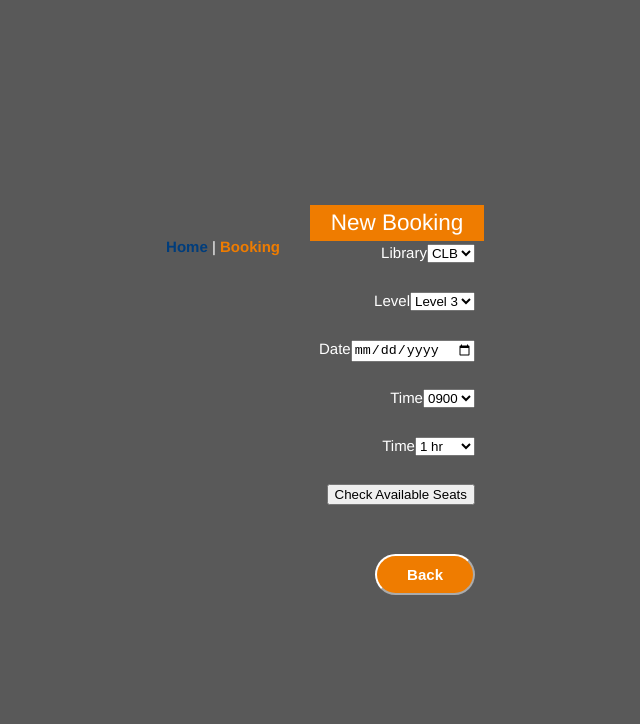
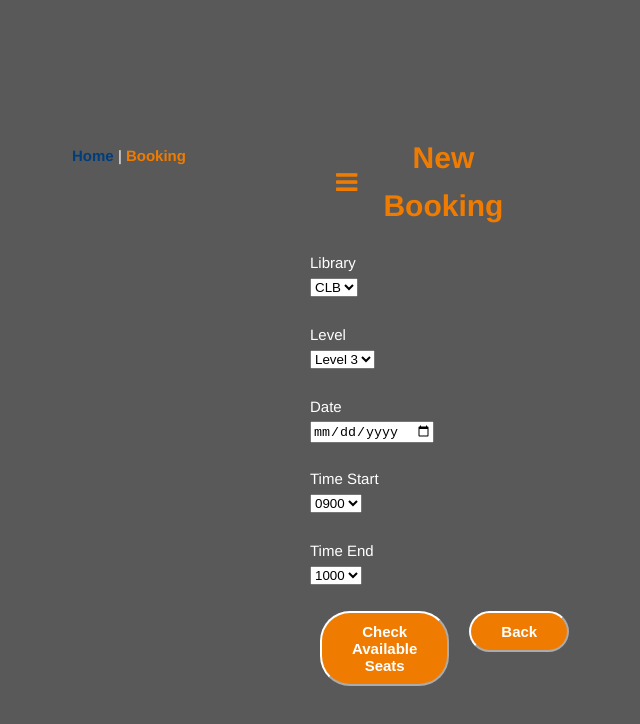
Before and after one commit to BT3103AppDev1/l1-final-project-group-17, a Vue app: page /Booking in a window 1280 px wide. Shown: the top 724 px of the page, without its empty margins (330-970 px from the left). Built offline with nearby package versions, Linux system fonts and the light colour scheme.

Commit message:
change styles

```diff
--- a/src/App.vue
+++ b/src/App.vue
@@ -13,6 +13,8 @@
 </script>
 
 <style>
+    @import url('https://fonts.googleapis.com/css2?family=Montserrat');
+
     #app {
         font-family: Avenir, Helvetica, Arial, sans-serif;
         -webkit-font-smoothing: antialiased;
@@ -31,4 +33,5 @@
     #nav a.router-link-exact-active{
         color: #ef7c00
     }
+
 </style>
--- a/src/Views/Booking.Vue
+++ b/src/Views/Booking.Vue
@@ -1,20 +1,31 @@
 <template>
     <div id = "main">
-        <TheBookingPageVue />
+        <div id = "head">
+            <TheSideBar />
+            <h1>New Booking</h1>
+        </div>
+        <TheBookingPage/>
     </div>
 </template>
 
 <script>
-    import TheBookingPageVue from '@/components/TheBookingPage.vue'
+    import TheBookingPage from '@/components/TheBookingPage.vue'
+    import TheSideBar from '@/components/TheSideBar.vue'
     export default {
         name: 'App',
         components:{
-              TheBookingPageVue
+            TheBookingPage,
+            TheSideBar
         },
     }
 </script>
 
 <style scoped>
+    h2{
+        color: rgb(239, 124, 0);
+        text-align: left;
+    }
+
     header {
         line-height: 1.5;
     }
@@ -22,6 +33,11 @@ header {
     .logo {
         display: block;
         margin: 0 auto 2rem;
+    }
+
+    #head {
+        display: flex;
+        width: 50%;
     }
 
 @media (min-width: 1024px) {
@@ -40,5 +56,9 @@ header {
         place-items: flex-start;
         flex-wrap: wrap;
     }
+
+    html * {
+        font-family: Montserrat;
+    }
 }
 </style>
--- a/src/Views/Home.Vue
+++ b/src/Views/Home.Vue
@@ -40,5 +40,9 @@ header {
         place-items: flex-start;
         flex-wrap: wrap;
     }
+
+    html * {
+        font-family: Montserrat;
+    }
 }
 </style>
--- a/src/components/TheBookingPage.vue
+++ b/src/components/TheBookingPage.vue
@@ -1,15 +1,13 @@
 <template>
     <div class = "container">
         <form id = "myform">
-            <h2>New Booking</h2>
-
             <div class = "formli">
-                <label for = "library1">Library</label>
+                <label for = "library1">Library</label> <br>
                 <select name = "library1" id = "library1">
                     <option value = "clb">CLB</option>
                 </select>
                 <br><br>
-                <label for = "level1">Level</label>
+                <label for = "level1">Level</label> <br>
                 <select name = "level1" id = "level1">
                     <option value = "level3">Level 3</option>
                     <option value = "level4">Level 4</option>
@@ -17,10 +15,10 @@
                     <option value = "level6">Level 6</option>
                 </select>
                 <br><br>
-                <label for = "bookingdate1">Date</label>
+                <label for = "bookingdate1">Date</label> <br>
                 <input type = "date" id = "bookingdate1" name = "bookingdate1">
                 <br><br>
-                <label for = "time1">Time</label>
+                <label for = "time1">Time Start</label> <br>
                 <select name = "time1" id = "time1">
                     <option value = "9am">0900</option>
                     <option value = "10am">1000</option>
@@ -36,33 +34,34 @@
                     <option value = "8pm">2000</option>
                 </select>
                 <br><br>
-                <label for = "duration1">Time</label>
-                <select name = "duration1" id = "duration1">
-                    <option value = "1hr">1 hr</option>
-                    <option value = "2hr">2 hrs</option>
-                    <option value = "3hr">3 hrs</option>
-                    <option value = "4hr">4 hrs</option>
-                    <option value = "5hr">5 hrs</option>
-                    <option value = "6hr">6 hrs</option>
-                    <option value = "7hr">7 hrs</option>
-                    <option value = "8hr">8 hrs</option>
-                    <option value = "9hr">9 hrs</option>
-                    <option value = "10hr">10 hrs</option>
-                    <option value = "11hr">11 hrs</option>
-                    <option value = "12hr">12 hrs</option>
+                <label for = "duration1">Time End</label> <br>
+                <select name = "duration1" id = "time2">
+                    <option value = "10am">1000</option>
+                    <option value = "11am">1100</option>
+                    <option value = "12pm">1200</option>
+                    <option value = "1pm">1300</option>
+                    <option value = "2pm">1400</option>
+                    <option value = "3pm">1500</option>
+                    <option value = "4pm">1600</option>
+                    <option value = "5pm">1700</option>
+                    <option value = "6pm">1800</option>
+                    <option value = "7pm">1900</option>
+                    <option value = "8pm">2100</option>
                 </select>
                 <br><br>
+            </div>
+        </form>
 
+        <div class = "buttons">
                 <div class = "checkseats">
-                    <button id = "checkseatsbutton" type = "button" v-on:click="savetofs">Check Available Seats </button>
+                    <button id = "checkseatsbutton" type = "button" v-on:click="checkseats">Check Available Seats </button>
                 </div>
-                <br><br>
+
 
                 <div class = "back">
                     <button id = "backbutton" type = "button" v-on:click="gobackbutton">Back</button>
                 </div>
-            </div>
-        </form>
+        </div>
     </div>
 </template>
 
@@ -77,9 +76,7 @@ const db = getFirestore(firebaseApp);
 
 export default {
     methods: {
-        async savetofs() {
-            console.log("IN AC")
-
+        async checkseats() {
             let library = document.getElementById("library1").value
             let level = document.getElementById("level1").value
             let bookingdate = document.getElementById("bookingdate1").value
@@ -118,17 +115,17 @@ export default {
 </script>
 
 <style scoped>
-    h2{
-        background-color: rgb(239, 124, 0);
+    #myform{
+        text-align: left;
     }
 
     .formli{
-        display: inline-block;
-        text-align: right;
+    display: inline-block;
+    text-align: left;
     }
 
     form {
-        text-align: center;
+        text-align: right;
         align-items: center;
         margin: auto;
     }
@@ -142,7 +139,12 @@ export default {
         text-align: center;
     }
 
-    #backbutton {
+    .buttons {
+        display: flex;
+        width: 50%;
+    }
+
+    button {
         background-color:#ef7c00;
         font: 700;
         font-weight: bold;
@@ -154,5 +156,7 @@ export default {
         padding-right: 30px;
         padding-top: 10px;
         padding-bottom: 10px;
+        margin-left: 10px;
+        margin-right: 10px;
     }
 </style>
--- a/src/components/TheHomepage.vue
+++ b/src/components/TheHomepage.vue
@@ -17,10 +17,11 @@
         </tr>
     </table><br><br>
 
+    <div id = "buttons">
         <button id = "view_occupancy" type = "button" v-on:click="goOccupancy">View Occupancy </button><br><br>
 
         <button id = "new_booking" type = "button" v-on:click="goBooking">New Booking </button>
-
+    </div>
 
 </template>
 
@@ -87,7 +88,27 @@ th,td {
         background-color:#003d7c;
     }
 
+    #buttons {
+        display: flex;
+        width: 50%;
+        float: right;
+    }
 
+    button {
+        background-color:#ef7c00;
+        font: 700;
+        font-weight: bold;
+        font-size: 1em;
+        color: white;
+        border-color: white;
+        border-radius: 30px;
+        padding-left: 30px;
+        padding-right: 30px;
+        padding-top: 10px;
+        padding-bottom: 10px;
+        margin-left: 10px;
+        margin-right: 10px;
+    }
 
 
 </style>
--- a/src/components/TheSidebar.vue
+++ b/src/components/TheSidebar.vue
@@ -0,0 +1,29 @@
+<template>
+    <link rel="stylesheet" href="https://cdnjs.cloudflare.com/ajax/libs/font-awesome/4.7.0/css/font-awesome.min.css">
+    <button class="btn"><i class="fa fa-bars"></i></button>
+</template>
+
+<script>
+    export default{
+        name: "Sidebar",
+        methods: {
+            //Sidebar functions
+        }
+    }
+</script>
+
+<style>
+    .btn {
+        background-color: #595959;
+        border: none; /* Remove borders */
+        color: #ef7c00; /* White text */
+        padding: 12px 16px; /* Some padding */
+        font-size: 25px; /* Set a font size */
+        cursor: pointer; /* Mouse pointer on hover */
+    }
+
+    /* Darker background on mouse-over */
+    .btn:hover {
+    background-color: RoyalBlue;
+    }
+</style>
```
Lines whose indentation alone changed are shown as unchanged.
